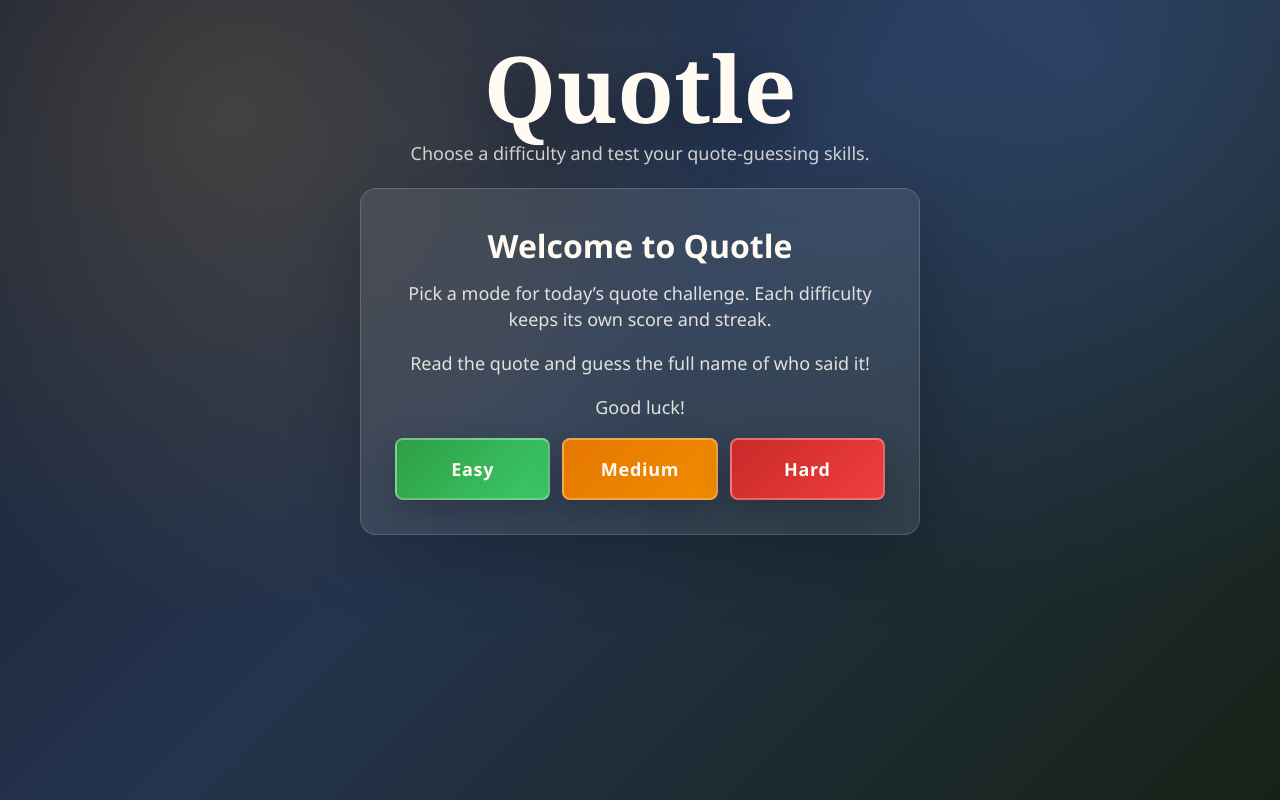
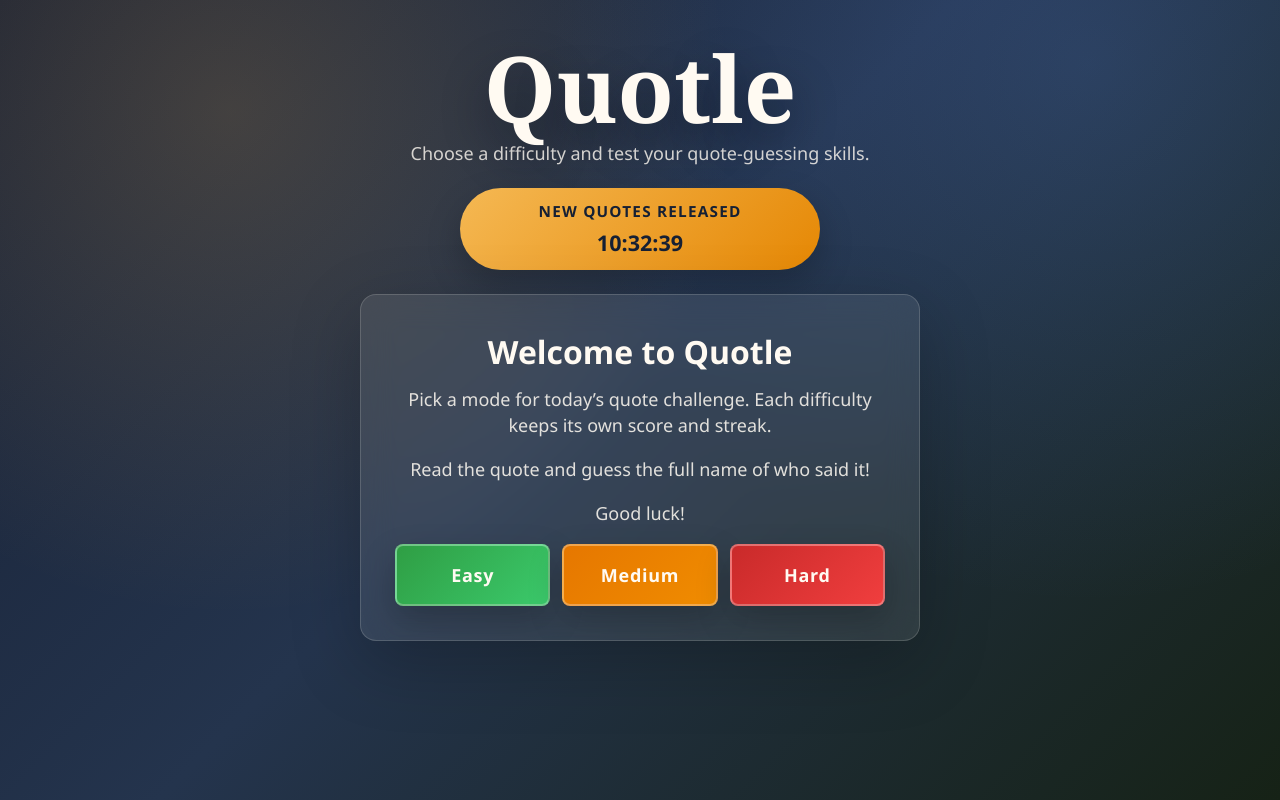
Before and after one commit to chocciemilk/Quotle, a React (Vite) app: page / in a window 1280 px wide. Built offline with nearby package versions, Linux system fonts and the light colour scheme.

Commit message:
added countdown and increased leniency

```diff
--- a/src/App.css
+++ b/src/App.css
@@ -51,6 +51,32 @@
   margin: 10px 0 0;
   font-size: 1rem;
   color: rgba(255, 250, 242, 0.8);
+}
+
+.countdown-banner {
+  width: min(100%, 360px);
+  margin-bottom: 10px;
+  padding: 12px 16px;
+  border-radius: 999px;
+  background: linear-gradient(135deg, rgba(255, 191, 84, 0.95), rgba(240, 140, 0, 0.95));
+  color: #162034;
+  box-shadow: 0 14px 34px rgba(0, 0, 0, 0.22);
+  display: flex;
+  flex-direction: column;
+  gap: 4px;
+  align-items: center;
+  font-weight: 800;
+}
+
+.countdown-label {
+  font-size: 0.85rem;
+  letter-spacing: 0.08em;
+  text-transform: uppercase;
+}
+
+.countdown-value {
+  font-size: 1.2rem;
+  font-variant-numeric: tabular-nums;
 }
 
 .home-card {
--- a/src/App.jsx
+++ b/src/App.jsx
@@ -14,6 +14,74 @@ function getDifficultyLabel(difficulty) {
     medium: "Medium",
     hard: "Hard"
   }[difficulty] || difficulty;
+}
+
+function getNextMidnight() {
+  const next = new Date();
+  next.setHours(24, 0, 0, 0);
+  return next;
+}
+
+function formatTimeLeft(targetTime) {
+  const difference = Math.max(0, targetTime - Date.now());
+  const hours = Math.floor(difference / (1000 * 60 * 60));
+  const minutes = Math.floor((difference % (1000 * 60 * 60)) / (1000 * 60));
+  const seconds = Math.floor((difference % (1000 * 60)) / 1000);
+
+  return `${String(hours).padStart(2, "0")}:${String(minutes).padStart(2, "0")}:${String(seconds).padStart(2, "0")}`;
+}
+
+function HomeScreen({ onSelectDifficulty }) {
+  const [timeLeft, setTimeLeft] = useState(() => formatTimeLeft(getNextMidnight()));
+
+  useEffect(() => {
+    const targetTime = getNextMidnight();
+    const timer = window.setInterval(() => {
+      const nextTarget = getNextMidnight();
+      if (Date.now() >= nextTarget.getTime()) {
+        setTimeLeft(formatTimeLeft(getNextMidnight()));
+      } else {
+        setTimeLeft(formatTimeLeft(nextTarget));
+      }
+    }, 1000);
+
+    return () => window.clearInterval(timer);
+  }, []);
+
+  return (
+    <main className="quotle-page">
+      <section className="home-shell" aria-labelledby="home-title">
+        <header className="page-header">
+          <h1 id="home-title">Quotle</h1>
+          <p className="page-subtitle">Choose a difficulty and test your quote-guessing skills.</p>
+        </header>
+
+        <div className="countdown-banner" role="status" aria-live="polite">
+          <span className="countdown-label">New quotes released</span>
+          <span className="countdown-value">{timeLeft}</span>
+        </div>
+
+        <div className="home-card">
+          <h2>Welcome to Quotle</h2>
+          <p>Pick a mode for today’s quote challenge. Each difficulty keeps its own score and streak.</p>
+          <p>Read the quote and guess the full name of who said it!</p>
+          <p>Good luck!</p>
+
+          <div className="difficulty-grid">
+            <button type="button" className="difficulty-button" onClick={() => onSelectDifficulty("easy")}>
+              Easy
+            </button>
+            <button type="button" className="difficulty-button" onClick={() => onSelectDifficulty("medium")}>
+              Medium
+            </button>
+            <button type="button" className="difficulty-button" onClick={() => onSelectDifficulty("hard")}>
+              Hard
+            </button>
+          </div>
+        </div>
+      </section>
+    </main>
+  );
 }
 
 function GameScreen({ difficulty, onHome }) {
@@ -210,33 +278,10 @@ export default function App() {
   const [difficulty, setDifficulty] = useState("easy");
 
   return view === "home" ? (
-    <main className="quotle-page">
-      <section className="home-shell" aria-labelledby="home-title">
-        <header className="page-header">
-          <h1 id="home-title">Quotle</h1>
-          <p className="page-subtitle">Choose a difficulty and test your quote-guessing skills.</p>
-        </header>
-
-        <div className="home-card">
-          <h2>Welcome to Quotle</h2>
-          <p>Pick a mode for today’s quote challenge. Each difficulty keeps its own score and streak.</p>
-          <p>Read the quote and guess the full name of who said it!</p>
-          <p>Good luck!</p>
-
-          <div className="difficulty-grid">
-            <button type="button" className="difficulty-button" onClick={() => { setDifficulty("easy"); setView("game"); }}>
-              Easy
-            </button>
-            <button type="button" className="difficulty-button" onClick={() => { setDifficulty("medium"); setView("game"); }}>
-              Medium
-            </button>
-            <button type="button" className="difficulty-button" onClick={() => { setDifficulty("hard"); setView("game"); }}>
-              Hard
-            </button>
-          </div>
-        </div>
-      </section>
-    </main>
+    <HomeScreen onSelectDifficulty={(selectedDifficulty) => {
+      setDifficulty(selectedDifficulty);
+      setView("game");
+    }} />
   ) : (
     <GameScreen difficulty={difficulty} onHome={() => setView("home")} />
   );
--- a/src/gameLogic.js
+++ b/src/gameLogic.js
@@ -1,36 +1,47 @@
+function normalizeText(value) {
+  return value.toLowerCase().trim().replace(/[^a-z0-9]+/g, " ").trim();
+}
+
 export function levenshtein(a, b) {
-  const dp = Array.from({ length: a.length + 1 }, () =>
-    Array(b.length + 1).fill(0)
+  const left = normalizeText(a);
+  const right = normalizeText(b);
+  const dp = Array.from({ length: left.length + 1 }, () =>
+    Array(right.length + 1).fill(0)
   );
 
-  for (let i = 0; i <= a.length; i++) dp[i][0] = i;
-  for (let j = 0; j <= b.length; j++) dp[0][j] = j;
+  for (let i = 0; i <= left.length; i++) dp[i][0] = i;
+  for (let j = 0; j <= right.length; j++) dp[0][j] = j;
 
-  for (let i = 1; i <= a.length; i++) {
-    for (let j = 1; j <= b.length; j++) {
+  for (let i = 1; i <= left.length; i++) {
+    for (let j = 1; j <= right.length; j++) {
       dp[i][j] =
-        a[i - 1] === b[j - 1]
+        left[i - 1] === right[j - 1]
           ? dp[i - 1][j - 1]
           : Math.min(
-              dp[i - 1][j + 1],
+              dp[i - 1][j] + 1,
               dp[i][j - 1] + 1,
               dp[i - 1][j - 1] + 1
             );
     }
   }
 
-  return dp[a.length][b.length];
+  return dp[left.length][right.length];
 }
 
 export function isFuzzyMatch(input, target) {
-  const a = input.toLowerCase().trim();
-  const b = target.toLowerCase().trim();
+  const a = normalizeText(input);
+  const b = normalizeText(target);
+
+  if (!a || !b) return false;
+  if (a === b) return true;
+
   const dist = levenshtein(a, b);
-  return dist <= Math.max(2, Math.floor(b.length * 0.2));
+  const maxDistance = Math.max(2, Math.floor(b.length * 0.25));
+  return dist <= maxDistance;
 }
 
 export function getNameParts(fullName) {
-  const parts = fullName.trim().split(" ");
+  const parts = normalizeText(fullName).split(/\s+/).filter(Boolean);
   return {
     first: parts[0] || "",
     last: parts.length > 1 ? parts[parts.length - 1] : ""
@@ -38,11 +49,18 @@ export function getNameParts(fullName) {
 }
 
 export function evaluateGuess(guess, answer) {
-  const g = guess.trim().toLowerCase().split(" ");
+  const normalizedGuess = normalizeText(guess);
+  const normalizedAnswer = normalizeText(answer);
+
+  if (normalizedGuess === normalizedAnswer) {
+    return { status: "correct", label: "🟩 Correct" };
+  }
+
+  const g = normalizedGuess.split(/\s+/).filter(Boolean);
   const a = getNameParts(answer);
 
-  const firstMatch = isFuzzyMatch(g[0] || "", a.first.toLowerCase());
-  const lastMatch = isFuzzyMatch(g[g.length - 1] || "", a.last.toLowerCase());
+  const firstMatch = isFuzzyMatch(g[0] || "", a.first);
+  const lastMatch = isFuzzyMatch(g[g.length - 1] || "", a.last);
 
   if (firstMatch && lastMatch) return { status: "correct", label: "🟩 Correct" };
   if (firstMatch) return { status: "partial", label: "🟨 First name correct" };
```
